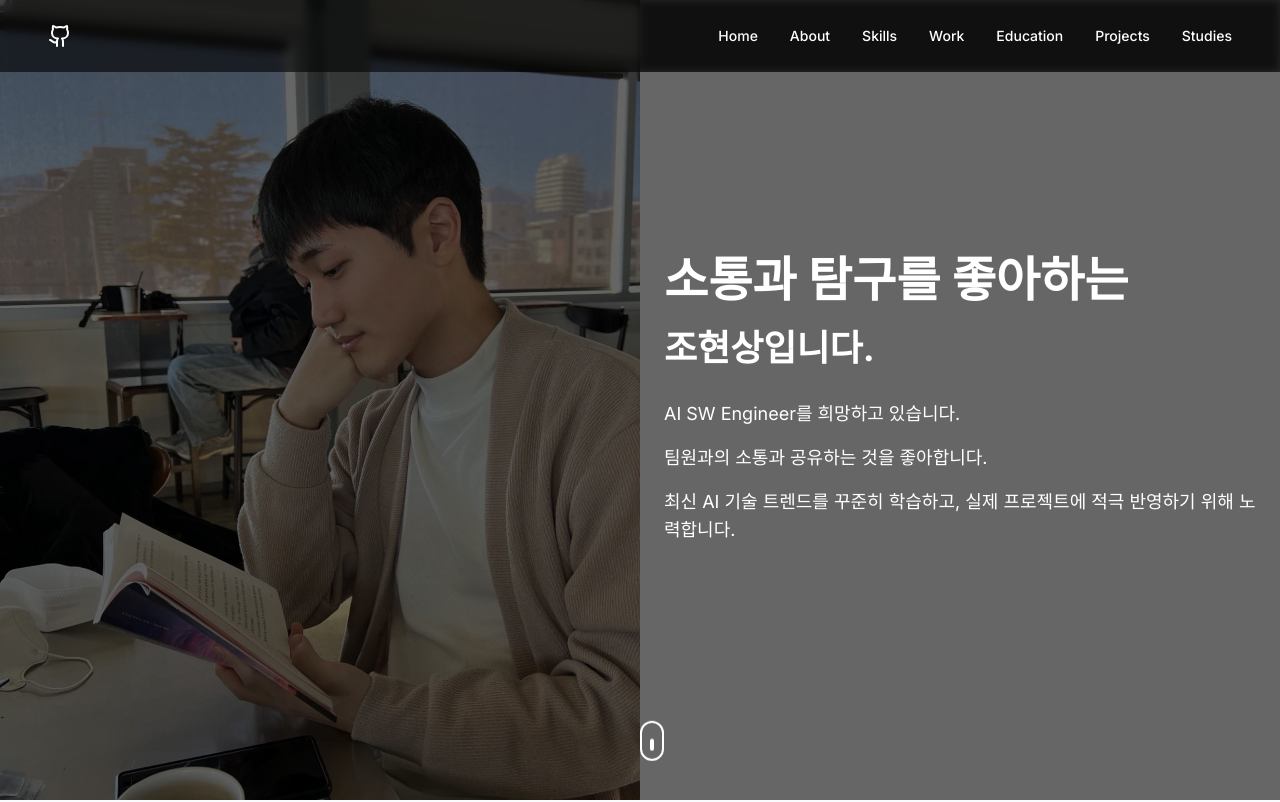
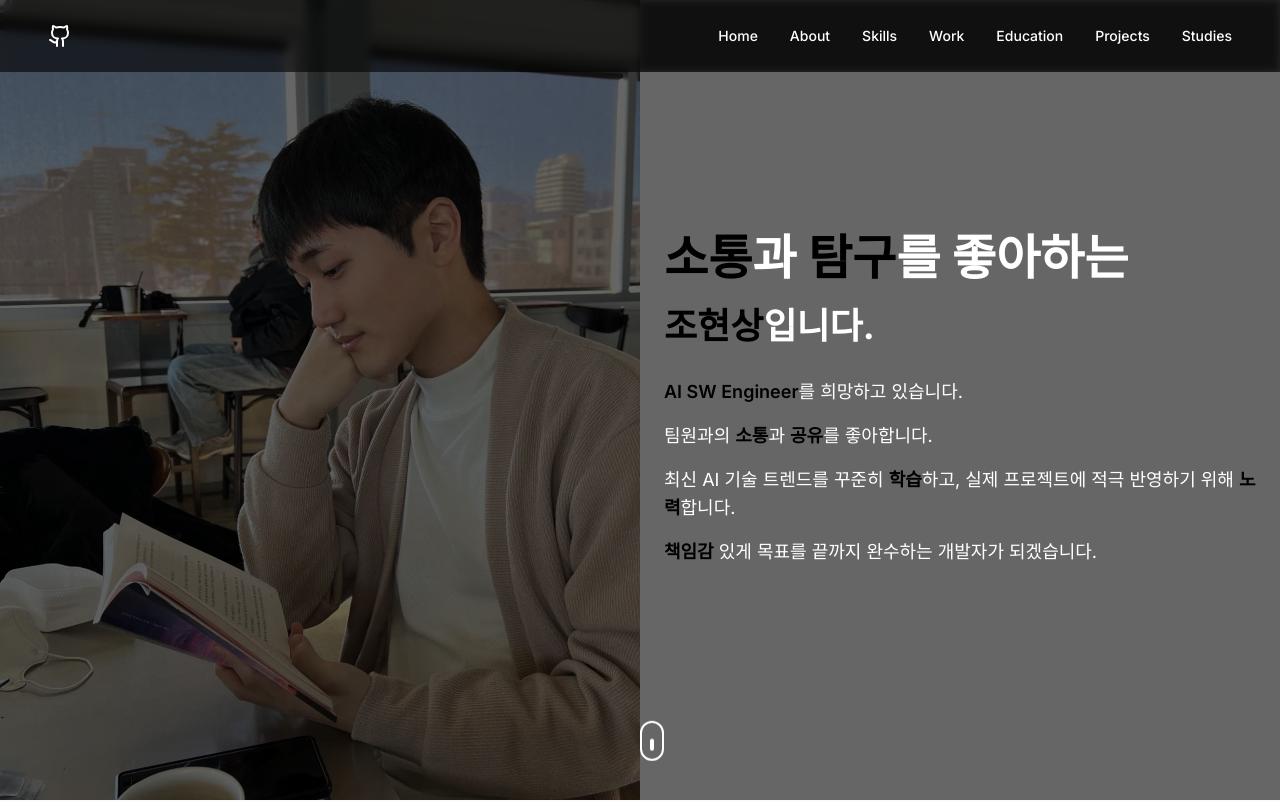
Before and after one commit to hyeonsang010716/my_portfolio, a React (Vite) app: page / in a window 1280 px wide. Shown: the top 802 px of the page. Built offline with nearby package versions, Linux system fonts and the light colour scheme.

Commit message:
[MOD] 첫 화면 글 수정

```diff
--- a/src/sections/Hero.tsx
+++ b/src/sections/Hero.tsx
@@ -26,23 +26,36 @@ const Hero: React.FC = () => {
           className="text-4xl md:text-5xl font-bold mb-6 opacity-0 animate-fade-in"
           style={{ animationDelay: '0.3s', animationFillMode: 'forwards' }}
         >
-          소통과 탐구를 좋아하는
+          <span className="text-black">소통</span>과{' '}
+          <span className="text-black">탐구</span>를 좋아하는
         </h1>
 
         <h2
           className="text-3xl md:text-4xl font-bold mb-8 opacity-0 animate-fade-in"
           style={{ animationDelay: '0.6s', animationFillMode: 'forwards' }}
         >
-          조현상입니다.
+          <span className="text-black">조현상</span>입니다.
         </h2>
 
         <div
           className="max-w-2xl space-y-4 text-lg opacity-0 animate-fade-in"
           style={{ animationDelay: '0.9s', animationFillMode: 'forwards' }}
         >
-          <p>AI SW Engineer를 희망하고 있습니다.</p>
-          <p>팀원과의 소통과 공유하는 것을 좋아합니다.</p>
-          <p>최신 AI 기술 트렌드를 꾸준히 학습하고, 실제 프로젝트에 적극 반영하기 위해 노력합니다.</p>
+          <p>
+            <span className="font-semibold text-black">AI SW Engineer</span>를 희망하고 있습니다.
+          </p>
+          <p>
+            팀원과의 <span className="text-black font-semibold">소통</span>과{' '}
+            <span className="text-black font-semibold">공유</span>를 좋아합니다.
+          </p>
+          <p>
+            최신 AI 기술 트렌드를 꾸준히{' '}
+            <span className="text-black font-semibold">학습</span>하고, 실제 프로젝트에
+            적극 반영하기 위해 <span className="text-black font-semibold">노력</span>합니다.
+          </p>
+          <p>
+            <span className="text-black font-semibold">책임감</span> 있게 목표를 끝까지 완수하는 개발자가 되겠습니다.
+          </p>
         </div>
       </div>
 
```
